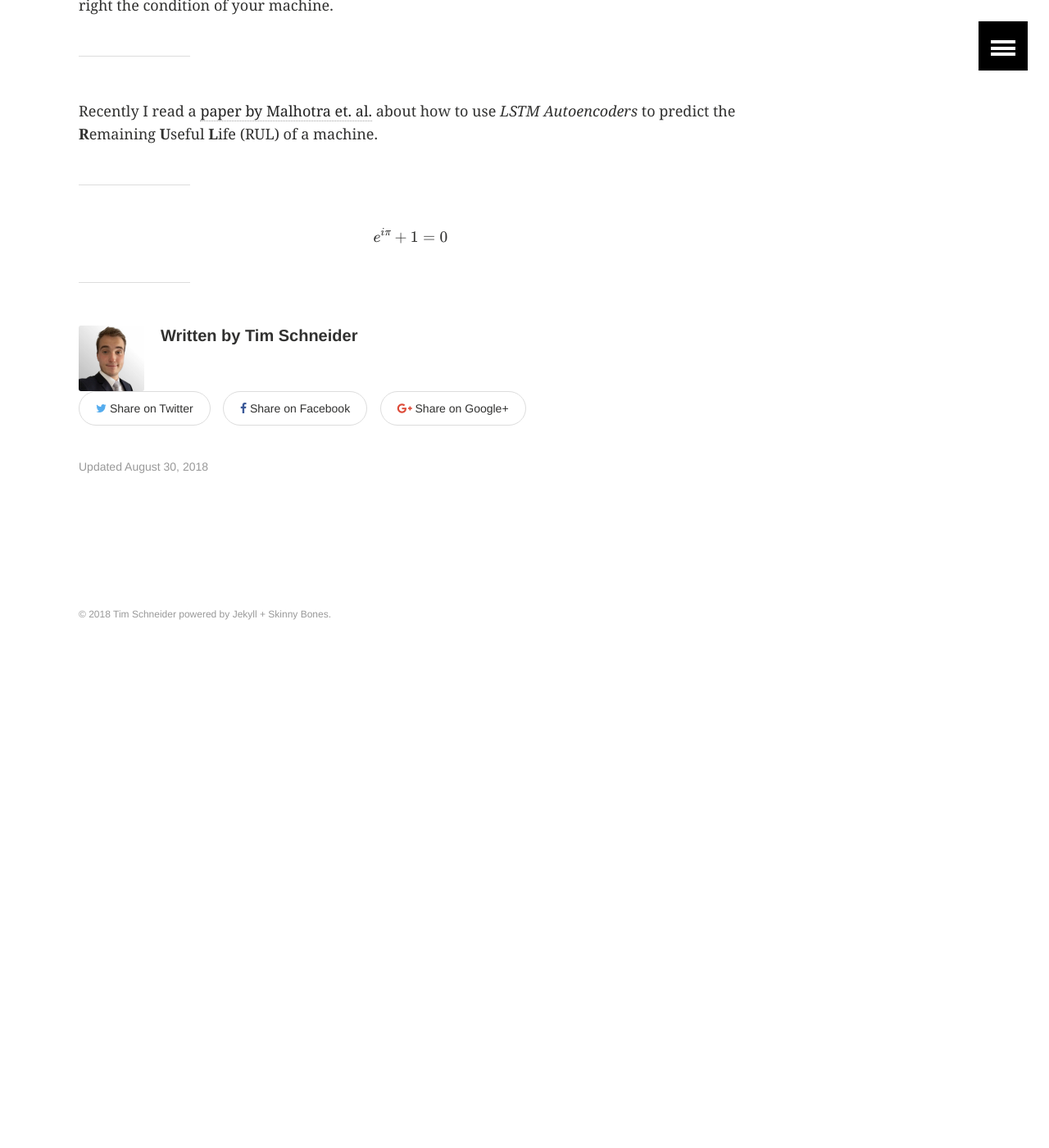
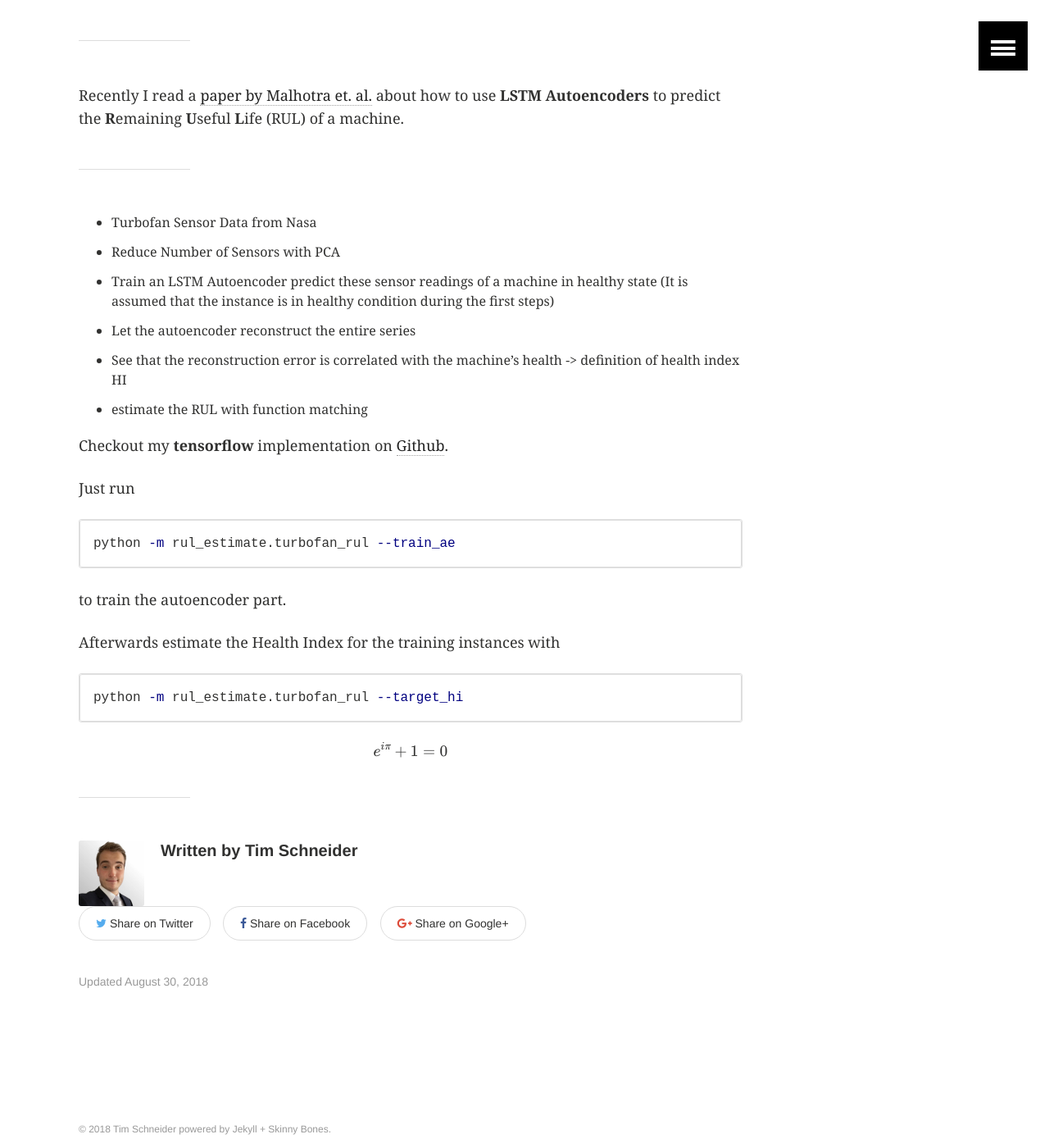
Before and after one commit to TimPhillip/timphillip.github.io, a Jekyll site: the page built from _posts/2018-08-30-predictive-maintenance.md, in a window 1280 px wide and 1400 px high, scrolled down 1045 px. Shown: the whole window at 82% size. Built offline with Jekyll 4.4.1, drawn with Linux system fonts in a browser that asks for light colours; formulas are drawn with MathJax 3; before the commit the page ends 1880 px from its top, so only the background shows below that.

Commit message:
more content

````diff
--- a/_posts/2018-08-30-predictive-maintenance.md
+++ b/_posts/2018-08-30-predictive-maintenance.md
@@ -14,13 +14,34 @@ math: true
 
 {% include toc.html %}
 
-### Predictive Maintenance
+##### Predictive Maintenance
 Nowadays machines are most likely maintained in fixed service intervals. This might lead to high inspection costs and even higher costs, when the machine breaks before the next routine service check. A big promise of Industry 4.0 and collecting sensor readings in terms of Big Data is to avoid such unecessary maintainance by predicting a service time interval that fits right the condition of your machine.
 
-------------
+----
 
-Recently I read a [paper by Malhotra et. al.](https://arxiv.org/abs/1608.06154) about how to use *LSTM Autoencoders* to predict the **R**emaining **U**seful **L**ife (RUL) of a machine.
+Recently I read a [paper by Malhotra et. al.](https://arxiv.org/abs/1608.06154) about how to use __LSTM Autoencoders__ to predict the **R**emaining **U**seful **L**ife (RUL) of a machine.
 
-------------
+----
+
+* Turbofan Sensor Data from Nasa
+* Reduce Number of Sensors with PCA
+* Train an LSTM Autoencoder predict these sensor readings of a machine in healthy state (It is assumed that the instance is in healthy condition during the first steps)
+* Let the autoencoder reconstruct the entire series
+* See that the reconstruction error is correlated with the machine's health -> definition of health index HI
+* estimate the RUL with function matching
+
+Checkout my **tensorflow** implementation on [Github](#).
+
+Just run
+```shell
+python -m rul_estimate.turbofan_rul --train_ae
+```
+to train the autoencoder part.
+
+Afterwards estimate the Health Index for the training instances with
+```shell
+python -m rul_estimate.turbofan_rul --target_hi
+```
+
 
 $$ e^{i\pi} + 1 = 0 $$
````
